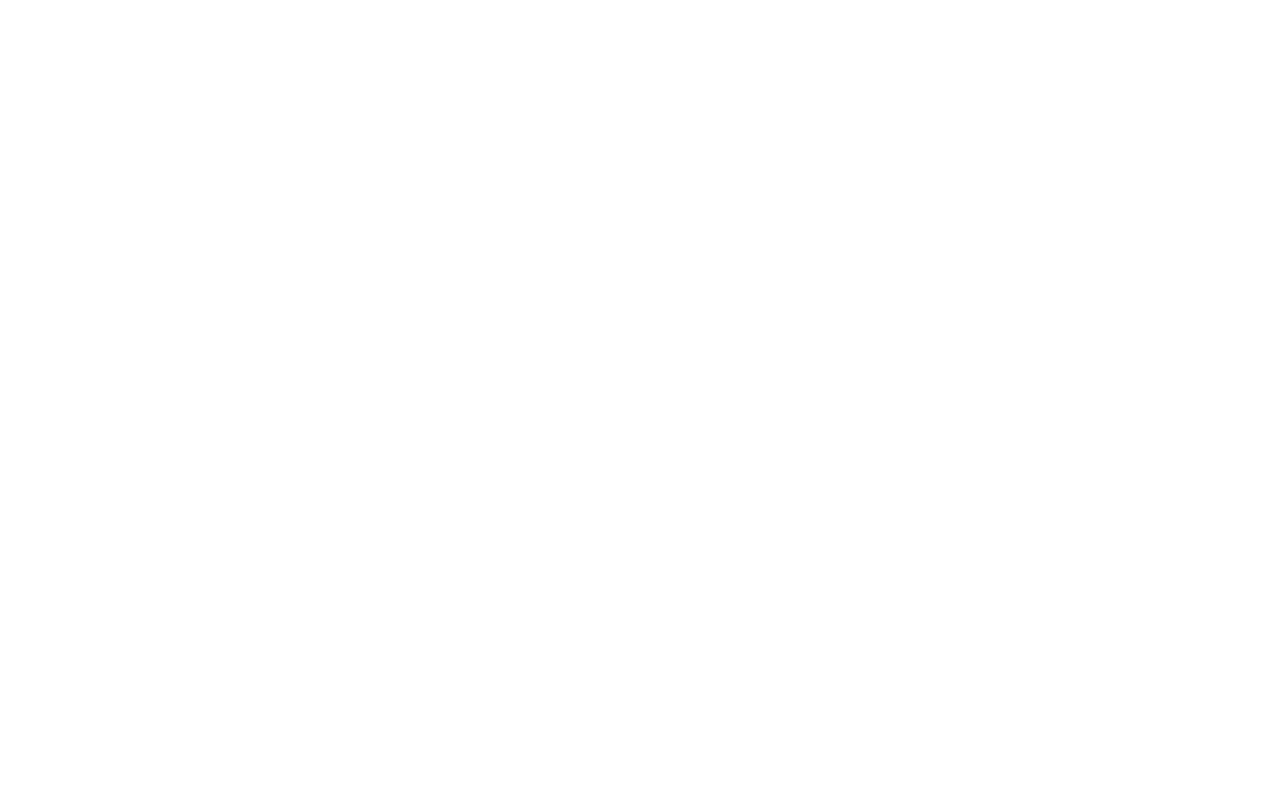
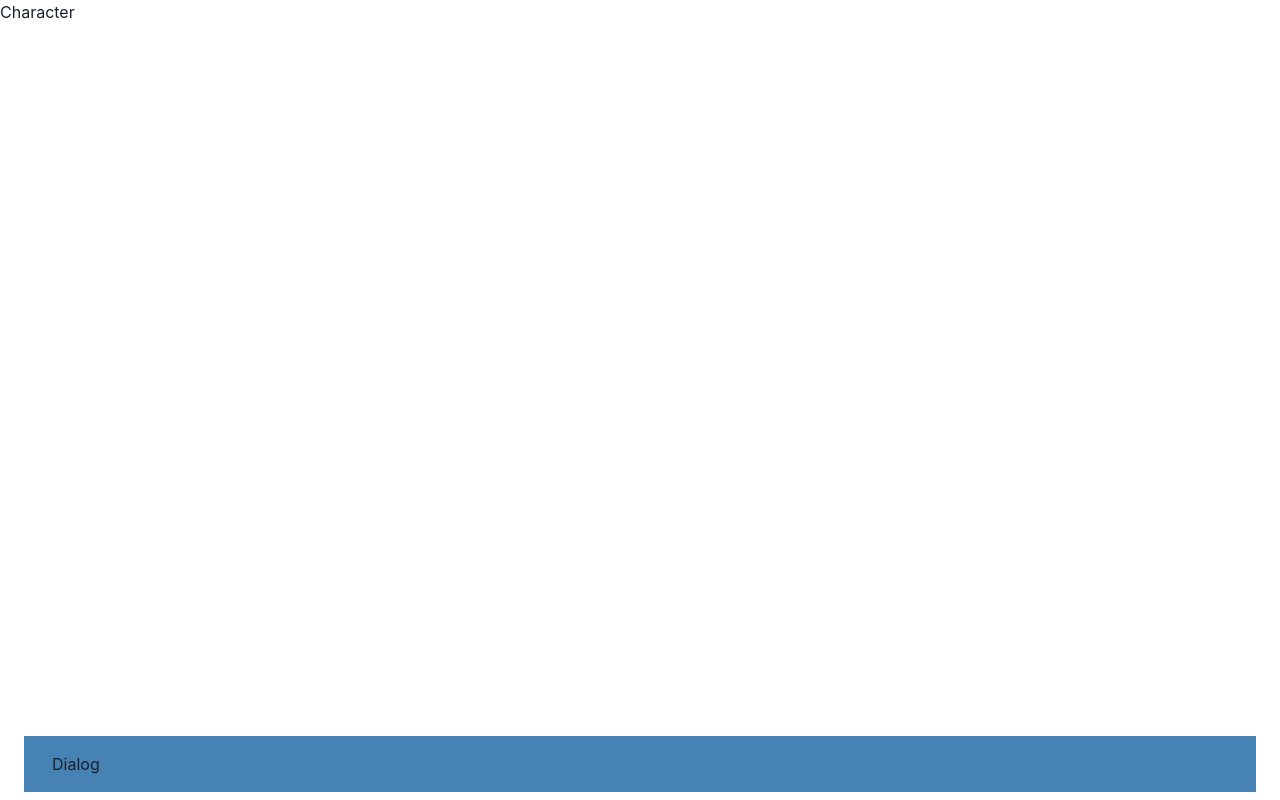
Before and after one commit to viveljs/vivel, a Next.js app: page / in a window 1280 px wide. Built offline with nearby package versions, Linux system fonts and the light colour scheme.

Commit message:
add Dialog

```diff
--- /dev/null
+++ b/src/components/Character.tsx
@@ -0,0 +1,7 @@
+import { FC } from 'react';
+
+const Character: FC = () => {
+  return <div>Character</div>;
+};
+
+export default Character;
--- a/src/components/Dialog.tsx
+++ b/src/components/Dialog.tsx
@@ -1,8 +1,14 @@
 import { FC } from 'react';
-import { Box } from '@chakra-ui/react';
+import { Box, Center } from '@chakra-ui/react';
 
-const Dialog: FC = () => {
-  return <Box></Box>;
+const Dialog: FC = ({ children }) => {
+  return (
+    <Center w="full" zIndex={2} position="fixed" bottom={2}>
+      <Box bg="steelblue" w="full" mx="6" px="7" py="4">
+        Dialog{children}
+      </Box>
+    </Center>
+  );
 };
 
 export default Dialog;
--- a/src/components/Scene.tsx
+++ b/src/components/Scene.tsx
@@ -1,12 +1,18 @@
 import { FC } from 'react';
-import { Flex } from '@chakra-ui/react';
+import { Flex, Box } from '@chakra-ui/react';
 import background from '@img/backgrounds/TrainTunnel.png';
+import Dialog from './Dialog';
+import Character from './Character';
 
 const Scene: FC = ({ children }) => {
   return (
-    <Flex bgImage={`url(${background})`} w="100%" h="100vh">
-      {children}
-    </Flex>
+    <Box bgImage={`url(${background})`} w="100%" h="100vh">
+      <Flex>
+        <Character></Character>
+        <Box>{children}</Box>
+      </Flex>
+      <Dialog></Dialog>
+    </Box>
   );
 };
 
```
